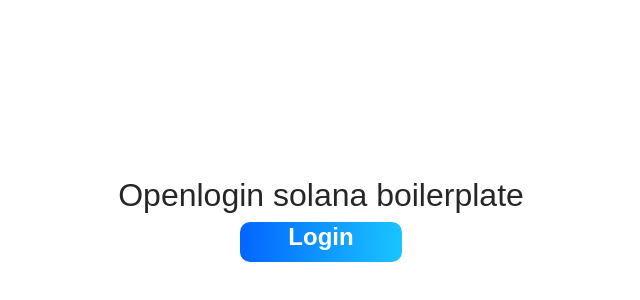
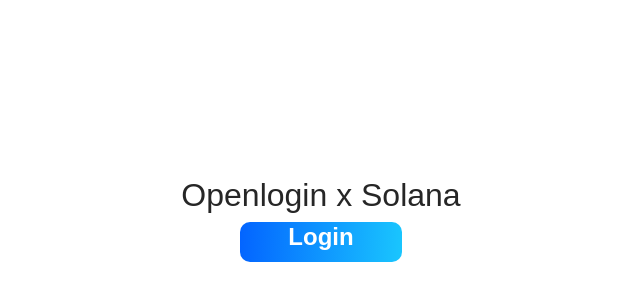
Before and after one commit to torusresearch/openlogin-solana-example, a React (Create React App) app: page / in a window 1280 px wide. Shown: the part 176-476 px from the top of the page, without its empty margins (319-959 px from the left). Built offline with nearby package versions, Linux system fonts and the light colour scheme; what @solana/web3.js would draw is missing.

Commit message:
heading changed

```diff
--- a/src/containers/login/index.js
+++ b/src/containers/login/index.js
@@ -17,7 +17,7 @@
   return (
     <div className="loginContainer">
       <div className="loginContainer">
-        <h1 style={{ textAlign: "center" }}>Openlogin solana boilerplate</h1>
+        <h1 style={{ textAlign: "center" }}>Openlogin x Solana</h1>
         <div onClick={handleLogin} className="btn">
           Login
         </div>
--- a/src/containers/solana/index.js
+++ b/src/containers/solana/index.js
@@ -57,7 +57,7 @@
     <div>
       <PageHeader
         className="site-page-header"
-        title="Openlogin solana boilerplate"
+        title="Openlogin x Solana"
         extra={[
           <Button key="1" type="primary" onClick={handleLogout}>
             Logout
```
